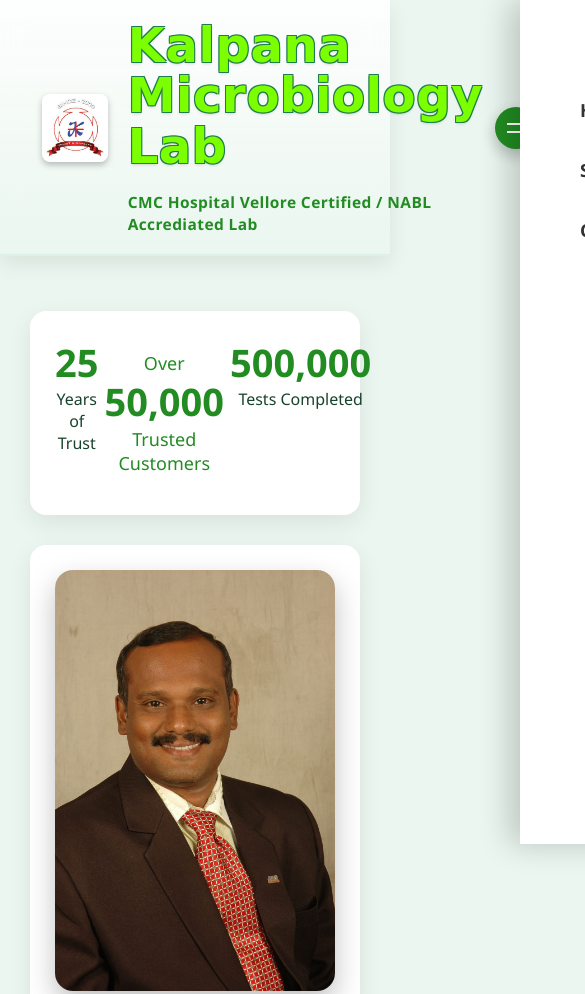
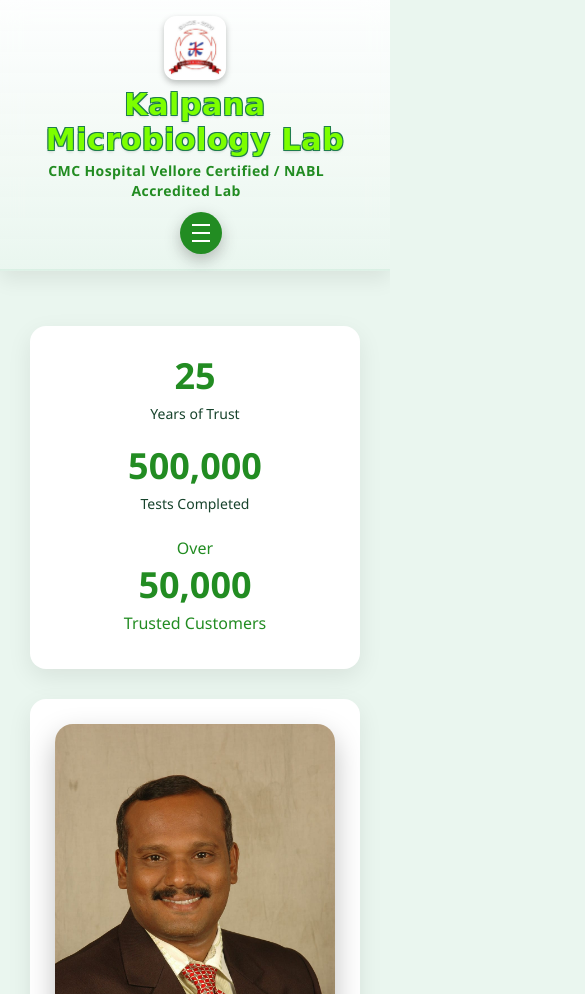
Before and after one commit to Srivignesh12345/KML-Digital-Card, a plain HTML site: page index.html in a window 390 px wide. Shown: the top 994 px of the page, 585 px wide, since content can reach past the window. Drawn offline with Linux system fonts and the light colour scheme; a web font is replaced by a local one.

Commit message:
first commit

```diff
--- a/css/style.css
+++ b/css/style.css
@@ -763,3 +763,126 @@
   margin: 0 6px;
   display: inline-block;
 }
+
+/* =========================
+   MOBILE RESPONSIVE LAYOUT
+   ========================= */
+@media (max-width: 768px) {
+
+  /* HEADER STACK */
+  .header {
+    flex-direction: column;
+    align-items: center;
+    padding: 16px 18px;
+    gap: 12px;
+  }
+
+  /* LOGO STACK */
+  .logo {
+    flex-direction: column;
+    align-items: center;
+    gap: 8px;
+  }
+
+  .logo img {
+    height: 64px;
+    border-radius: 12px;
+  }
+
+  /* TEXT PERFECT CENTER */
+  .logo-text {
+    align-items: center;
+    text-align: center;
+    padding-left: 0;
+  }
+
+  .lab-name {
+    font-size: 30px;
+    line-height: 1.15;
+  }
+
+  .lab-tagline {
+    font-size: 14px;
+    line-height: 1.4;
+    margin-top: 4px;
+    max-width: 95%;
+  }
+
+  /* NAVIGATION */
+  .nav {
+    width: 100%;
+    justify-content: center;
+  }
+
+  .nav-toggle {
+    display: flex;
+  }
+
+  .nav-links {
+    position: fixed;
+    top: 0;
+    right: -100%;
+    height: 100vh;
+    width: 260px;
+    background: #ffffff;
+    flex-direction: column;
+    padding: 90px 24px;
+    gap: 18px;
+    box-shadow: -12px 0 30px rgba(0,0,0,0.2);
+    transition: right 0.35s ease;
+    z-index: 9999;
+  }
+
+  .nav-links.active {
+    right: 0;
+  }
+
+  .nav-links a {
+    font-size: 18px;
+    font-weight: 600;
+  }
+
+}
+@media (max-width: 768px) {
+
+  /* STATS CARD FIX */
+  .stats {
+    flex-direction: column;
+    gap: 18px;
+    align-items: center;
+  }
+
+  .stat {
+    width: 100%;
+    text-align: center;
+  }
+
+  .stat span {
+    font-size: 36px;
+  }
+
+  .stat p {
+    font-size: 14px;
+    margin-top: 4px;
+  }
+
+  /* CENTER HIGHLIGHT TEXT */
+  .stat-center {
+    order: 2;
+    width: 100%;
+    margin: 6px 0 10px;
+    text-align: center;
+    font-size: 16px;
+    line-height: 1.4;
+  }
+
+  .stat-center .big-counter {
+    display: block;
+    font-size: 36px;
+    font-weight: 700;
+    margin-bottom: 2px;
+  }
+}
+html, body {
+  overflow-x: hidden;
+}
--- a/index.html
+++ b/index.html
@@ -18,27 +18,28 @@
 <!-- HEADER -->
 <header class="header">
   <div class="logo">
-  <img src="templates/download.jpg" alt="Kalpana Microbiology Lab Logo">
+    <img src="/templates/download.jpg" alt="Kalpana Microbiology Lab Logo">
     <div class="logo-text">
-    <span class="lab-name">Kalpana Microbiology Lab</span>
-    <span class="lab-tagline">CMC Hospital Vellore Certified / NABL Accrediated Lab</span>
+      <div class="lab-name">Kalpana Microbiology Lab</div>
+      <div class="lab-tagline">
+        CMC Hospital Vellore Certified / NABL Accredited Lab
+      </div>
     </div>
   </div>
 
   <nav class="nav">
-  <div class="nav-links" id="navLinks">
-    <a href="#home" onclick="closeMenu()">Home</a>
-    <a href="#services" onclick="closeMenu()">Services</a>
-    <a href="#contact" onclick="closeMenu()">Contact</a>
-  </div>
-
-  <!-- MOBILE TOGGLE -->
     <div class="nav-toggle" onclick="toggleMenu()">
       <span></span>
       <span></span>
+      <span></span>
+    </div>
+
+    <div class="nav-links">
+      <a href="#home">Home</a>
+      <a href="#services">Services</a>
+      <a href="#contact">Contact</a>
     </div>
   </nav>
-
 </header>
 
 <!-- MAIN -->
```
Lines whose indentation alone changed are shown as unchanged.
